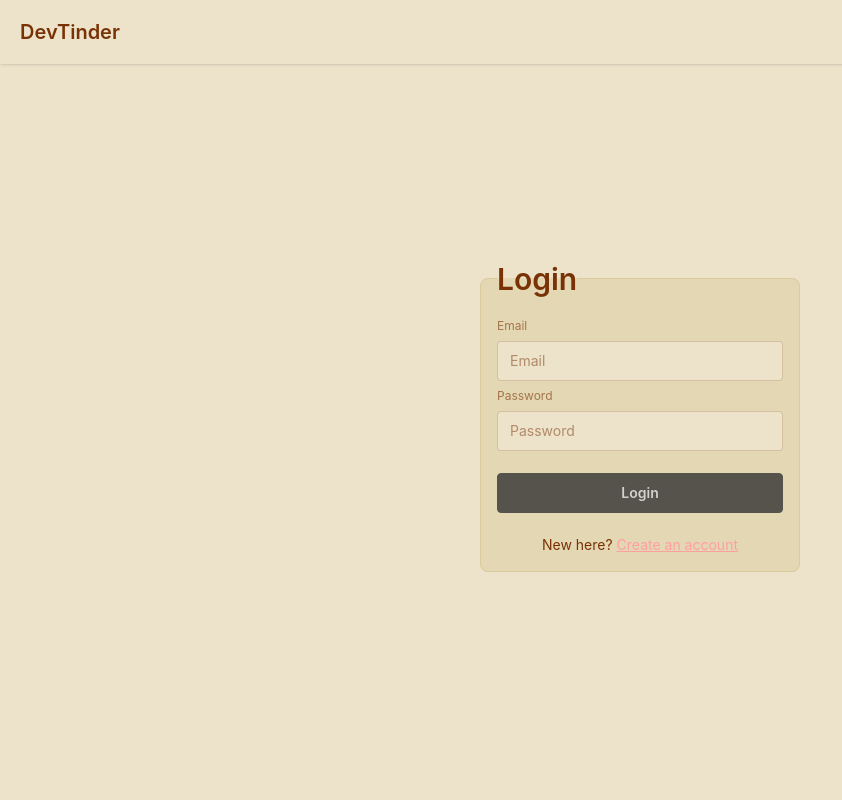
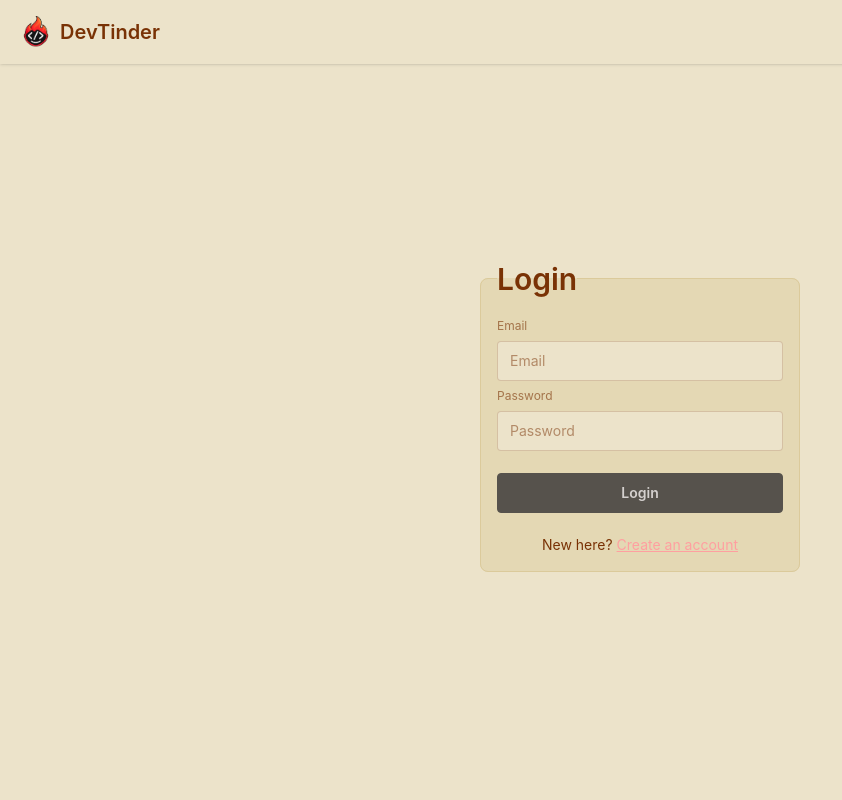
Before and after one commit to yuvrajk-dev/DevTinder-Frontend, a React (Vite) app: page /auth in a window 1280 px wide. Shown: the top 800 px of the page, without its empty margins (0-842 px from the left). Built offline with nearby package versions, Linux system fonts and the light colour scheme; no server answers.

Commit message:
feat: update Navbar to include logo image alongside title

```diff
--- a/src/components/Navbar.jsx
+++ b/src/components/Navbar.jsx
@@ -31,9 +31,15 @@ const Navbar = () => {
       <div className="flex-1">
         <Link
           to="/"
-          className="text-lg sm:text-xl font-semibold hover:opacity-80 transition-opacity"
+          className="flex items-center gap-2 text-lg sm:text-xl font-semibold hover:opacity-80 transition-opacity"
         >
-          DevTinder
+          <img
+            src="public/favicon.png"
+            alt="DevTinder logo"
+            className="w-8 h-8 object-contain"
+          />
+
+          <span>DevTinder</span>
         </Link>
       </div>
 
```
